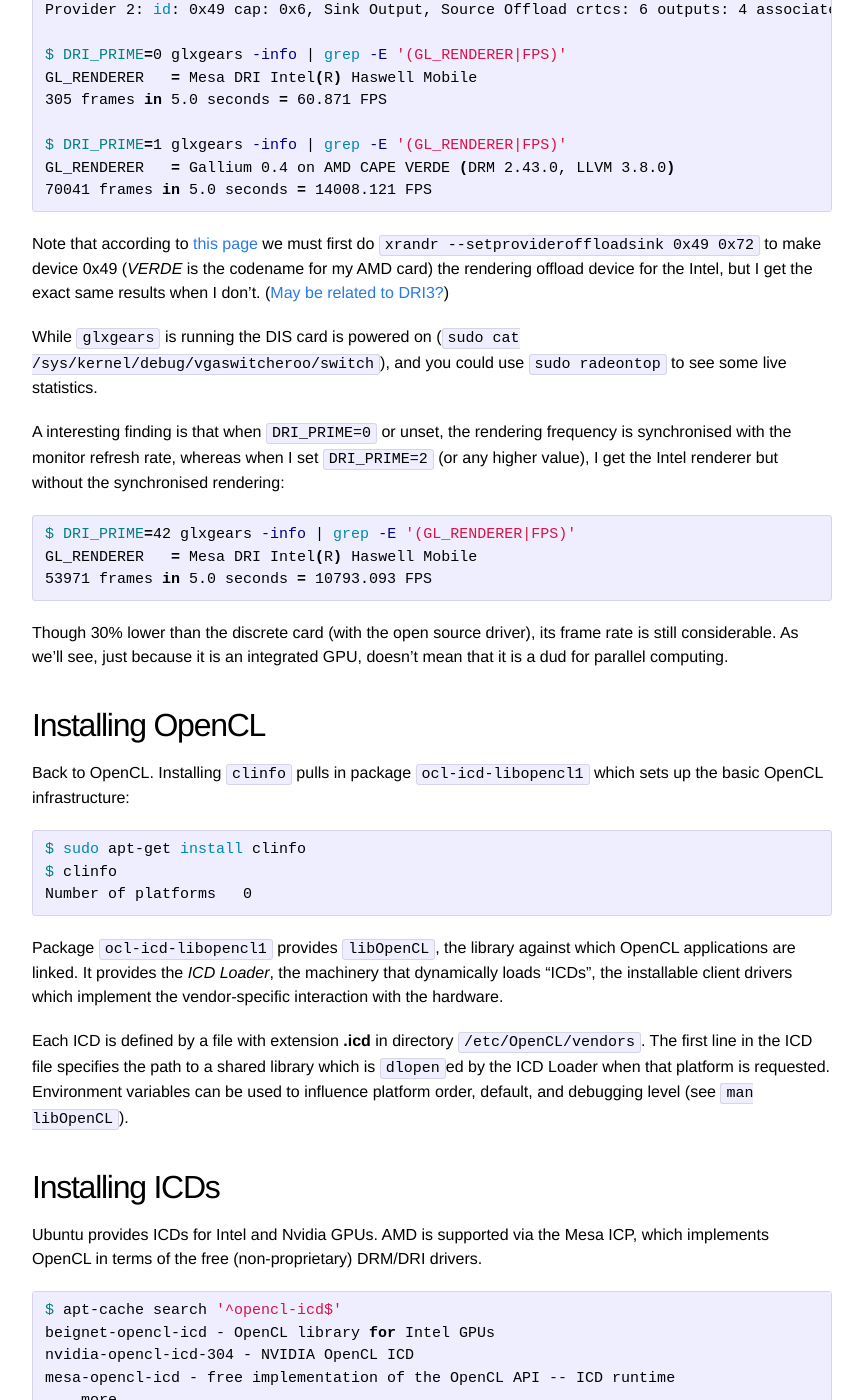
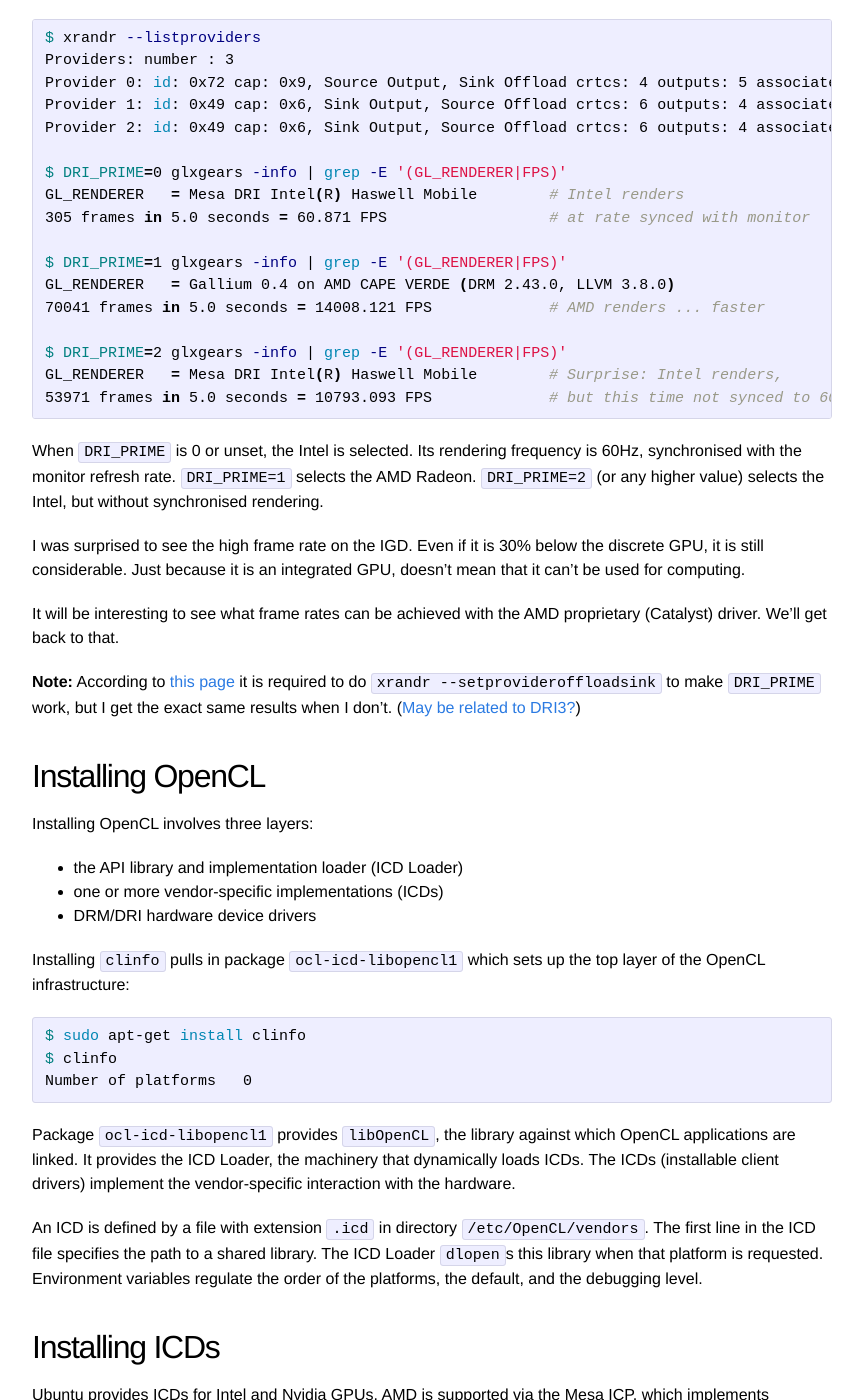
Before and after one commit to zwets/zwets.github.io, a Jekyll site: the page built from _posts/2016-08-18-opencl-on-a-dual-graphics-dell-m4800.md, in a window 1280 px wide and 1400 px high, scrolled down 1507 px. Shown: the whole window, without its empty margins (208-1071 px from the left). Built offline with Jekyll 4.4.1, drawn with Linux system fonts in a browser that asks for light colours; some of the changed text lies outside the part shown.

Commit message:
Complete up to practice.

````diff
--- a/_posts/2016-08-18-opencl-on-a-dual-graphics-dell-m4800.md
+++ b/_posts/2016-08-18-opencl-on-a-dual-graphics-dell-m4800.md
@@ -6,7 +6,8 @@ published: true
 ---
 
 
-This post documents how I got OpenCL working on a dual graphics Dell M4800 workstation running Ubuntu 16.04.
+This post documents how I got OpenCL working on Ubuntu 16.04 on my dual (hybrid) graphics Dell M4800
+workstation.  The machine has an integrated Intel HD Graphics 4600 GPU, and a discrete AMD/ATI Radeon HD 8870M.
 
 
 ## Background
@@ -33,14 +34,14 @@ $ lspci | grep VGA
 01:00.0 VGA compatible controller: Advanced Micro Devices, Inc. [AMD/ATI] Venus XT [Radeon HD 8870M / R9 M270X/M370X] (rev ff)
 ```
 
-Ubuntu does not suggest proprietary drivers for my GPUs:
+Ubuntu suggests no proprietary drivers for my GPUs:
 
 ```bash
 $ ubuntu-drivers list
 intel-microcode		# Driver for the CPU, not the GPU
 ```
 
-Instead the open source drivers from the kernel tree are in use and under control of kernel mode switching:
+The DRM driver modules are `i915` and `radeon`; they participate in kernel mode switching:
 
 ```bash
 $ lsmod | grep drm_kms_helper
@@ -50,8 +51,7 @@ linux-image-extra-4.4.0-34-generic: /lib/modules/4.4.0-34-generic/kernel/drivers
 linux-image-extra-4.4.0-34-generic: /lib/modules/4.4.0-34-generic/kernel/drivers/gpu/drm/radeon/radeon.ko
 ```
 
-By default the Intel IGD is powered on, the AMD 'discrete' card is idle (`vgaswitcheroo` is a legacy method
-for switching between GPUs; its kernel interface is still there):
+The Intel integrated GPU (IGD) is powered on, the AMD discrete GPU (DIS) is idle:
 
 ```bash
 $ sudo cat /sys/kernel/debug/vgaswitcheroo/switch
@@ -59,11 +59,15 @@ $ sudo cat /sys/kernel/debug/vgaswitcheroo/switch
 1:IGD:+:Pwr:0000:00:02.0
 2:DIS-Audio: :Off:0000:01:00.1
 ```
+(`vga_switcheroo` is the legacy kludge for hybrid graphics systems.  It is being replaced by
+'muxless hybrid graphics', however switcheroo's kernel interface is still there.)
 
 
-## Sidestep: switching graphics rendering
+## Sidestep: muxless graphics switching
 
-Switching between the Intel IGD and the AMD Radeon for graphics rendering is simpler than it used to be:
+This section is not directly relevant for OpenCL.  It documents how to switch from the integrated GPU
+to the discrete GPU for rendering.  This is now much simpler than in the switcheroo-days, and can even
+be done for a single application.  All it requires is setting an environment variable.
 
 ```bash
 $ xrandr --listproviders
@@ -73,41 +77,45 @@ Provider 1: id: 0x49 cap: 0x6, Sink Output, Source Offload crtcs: 6 outputs: 4 a
 Provider 2: id: 0x49 cap: 0x6, Sink Output, Source Offload crtcs: 6 outputs: 4 associated providers: 2 name:VERDE @ pci:0000:01:00.0
 
 $ DRI_PRIME=0 glxgears -info | grep -E '(GL_RENDERER|FPS)'
-GL_RENDERER   = Mesa DRI Intel(R) Haswell Mobile
-305 frames in 5.0 seconds = 60.871 FPS
+GL_RENDERER   = Mesa DRI Intel(R) Haswell Mobile        # Intel renders
+305 frames in 5.0 seconds = 60.871 FPS                  # at rate synced with monitor
 
 $ DRI_PRIME=1 glxgears -info | grep -E '(GL_RENDERER|FPS)'
 GL_RENDERER   = Gallium 0.4 on AMD CAPE VERDE (DRM 2.43.0, LLVM 3.8.0)
-70041 frames in 5.0 seconds = 14008.121 FPS
+70041 frames in 5.0 seconds = 14008.121 FPS             # AMD renders ... faster
+
+$ DRI_PRIME=2 glxgears -info | grep -E '(GL_RENDERER|FPS)'
+GL_RENDERER   = Mesa DRI Intel(R) Haswell Mobile 	# Surprise: Intel renders,
+53971 frames in 5.0 seconds = 10793.093 FPS		# but this time not synced to 60Hz
 ```
 
-Note that according to
+When `DRI_PRIME` is 0 or unset, the Intel is selected.  Its rendering frequency is 60Hz,
+synchronised with the monitor refresh rate.  `DRI_PRIME=1` selects the AMD Radeon.
+`DRI_PRIME=2` (or any higher value) selects the Intel, but without synchronised rendering.
+
+I was surprised to see the high frame rate on the IGD.  Even if it is 30% below the discrete
+GPU, it is still considerable.  Just because it is an integrated GPU, doesn't mean that it can't
+be used for computing.
+
+It will be interesting to see what frame rates can be achieved with the AMD proprietary
+(Catalyst) driver.  We'll get back to that.
+
+
+**Note:** According to
 [this page](http://askubuntu.com/questions/593098/hybrid-graphic-card-drivers-amd-radeon-hd-8570-intel-hd-graphics-4000/620756#620756)
-we must first do `xrandr --setprovideroffloadsink 0x49 0x72` to make device 0x49 (*VERDE* is the
-codename for my AMD card) the rendering offload device for the Intel, but I get the exact same
-results when I don't. ([May be related to DRI3?](https://wiki.archlinux.org/index.php/PRIME))
-
-While `glxgears` is running the DIS card is powered on (`sudo cat /sys/kernel/debug/vgaswitcheroo/switch`),
-and you could use `sudo radeontop` to see some live statistics.
-
-A interesting finding is that when `DRI_PRIME=0` or unset, the rendering frequency is synchronised
-with the monitor refresh rate, whereas when I set `DRI_PRIME=2` (or any higher value), I get the
-Intel renderer but without the synchronised rendering:
-
-```bash
-$ DRI_PRIME=42 glxgears -info | grep -E '(GL_RENDERER|FPS)'
-GL_RENDERER   = Mesa DRI Intel(R) Haswell Mobile
-53971 frames in 5.0 seconds = 10793.093 FPS
-```
-
-Though 30% lower than the discrete card (with the open source driver), its frame rate is still
-considerable.  As we'll see, just because it is an integrated GPU, doesn't mean that it is a dud
-for parallel computing.
+it is required to do `xrandr --setprovideroffloadsink` to make `DRI_PRIME` work,
+but I get the exact same results when I don't.  ([May be related to DRI3?](https://wiki.archlinux.org/index.php/PRIME))
 
 
 ## Installing OpenCL
 
-Back to OpenCL.  Installing `clinfo` pulls in package `ocl-icd-libopencl1` which sets up the basic
+Installing OpenCL involves three layers:
+
+* the API library and implementation loader (ICD Loader)
+* one or more vendor-specific implementations (ICDs)
+* DRM/DRI hardware device drivers
+
+Installing `clinfo` pulls in package `ocl-icd-libopencl1` which sets up the top layer of the
 OpenCL infrastructure:
 
 ```bash
@@ -117,13 +125,13 @@ Number of platforms   0
 ```
 
 Package `ocl-icd-libopencl1` provides `libOpenCL`, the library against which OpenCL applications
-are linked.  It provides the *ICD Loader*, the machinery that dynamically loads "ICDs", the
-installable client drivers which implement the vendor-specific interaction with the hardware.
+are linked.  It provides the ICD Loader, the machinery that dynamically loads ICDs.  The ICDs
+(installable client drivers) implement the vendor-specific interaction with the hardware.
 
-Each ICD is defined by a file with extension **.icd** in directory `/etc/OpenCL/vendors`.  The
-first line in the ICD file specifies the path to a shared library which is `dlopen`ed by the ICD
-Loader when that platform is requested.  Environment variables can be used to influence platform
-order, default, and debugging level (see `man libOpenCL`).
+An ICD is defined by a file with extension `.icd` in directory `/etc/OpenCL/vendors`.  The
+first line in the ICD file specifies the path to a shared library.  The ICD Loader `dlopen`s
+this library when that platform is requested.  Environment variables regulate the order of the
+platforms, the default, and the debugging level.
 
 
 ## Installing ICDs
@@ -137,8 +145,10 @@ beignet-opencl-icd - OpenCL library for Intel GPUs
 nvidia-opencl-icd-304 - NVIDIA OpenCL ICD
 mesa-opencl-icd - free implementation of the OpenCL API -- ICD runtime
 ... more ...
+
 $ apt-cache show beignet-opencl-icd
 ... supports the integrated GPUs of Ivy Bridge, Bay Trail, Haswell and Broadwell processors
+
 $ apt-cache depends mesa-opencl-icd
 ... r600, amdgcn, amdgpu1, radeon1, nouveau2 ...
 ```
@@ -147,33 +157,45 @@ Installing the Intel and Mesa ICDs gives us two platforms:
 
 ```bash
 $ sudo apt-get install beignet-opencl-icd mesa-opencl-icd
-$ clinfo
-Number of platforms   2
-... lots of details about the platforms ...
+$ clinfo -l
+$ clinfo -l
+Platform #0: Intel Gen OCL Driver
+ `-- Device #0: Intel(R) HD Graphics Haswell GT2 Mobile
+Platform #1: Clover
+ `-- Device #0: AMD CAPE VERDE (DRM 2.43.0, LLVM 3.8.0)
 ```
 
-@@@ MORE @@@
+`clinfo --human` and `clinfo --raw` produce detailed overviews of the features of the
+platforms.  @@@ TODO @@@ table comparing the significant differences.
 
 
-## Installing the AMD SDK
+## Hitting the asfalt
+
+Andreas Klöckner's wiki has an [OpenCL HOWTO](https://wiki.tiker.net/OpenCLHowTo) which
+links to demo code (tools-master) for testing OpenCL.  His site has
+[lots more](https://wiki.tiker.net/WelcomePage) on OpenCL, CUDA, PyOpenCL, Numpy, Boost,
+etc.
+
+Erik Smistad has a nice
+[hands-on article](https://www.eriksmistad.no/getting-started-with-opencl-and-gpu-computing/)
+with C sample code.  It is from 2010 so may be out of date.
+
+@@@ TODO @@@
+
+## Installing the AMD Catalyst driver
+
+## Installing the AMD Accelerated Parallel Processing (APP) SDK
 
 * [AMD OpenCL Zone](http://developer.amd.com/tools-and-sdks/opencl-zone/opencl-resources/getting-started-with-opencl/)
 * [AMD APP SDK](http://developer.amd.com/tools-and-sdks/opencl-zone/amd-accelerated-parallel-processing-app-sdk/)
 * [AMD Catalyst Driver](http://www.amd.com/en-us/innovations/software-technologies/technologies-gaming/catalyst)
 
 
+## Further steps
 
-I run plain Ubuntu 16.04 and prefer not to install
-
-
-integrated Intel GPU and an AMD ATI Radeon runs plain Ubuntu 16.04.
-
-Intel and AMD both have an OpenCL SDK.
-
-### Drivers, ICDs and OpenCL
-
-### Ubuntu OpenCL packages
-
+* StarPU
+* erlang-cl, pyopencl
+* arrayfire,
 
 ###### Footnotes
 
````
Also changed, not shown: other parts of _posts/2016-08-18-opencl-on-a-dual-graphics-dell-m4800.md (+1 -1 lines).
